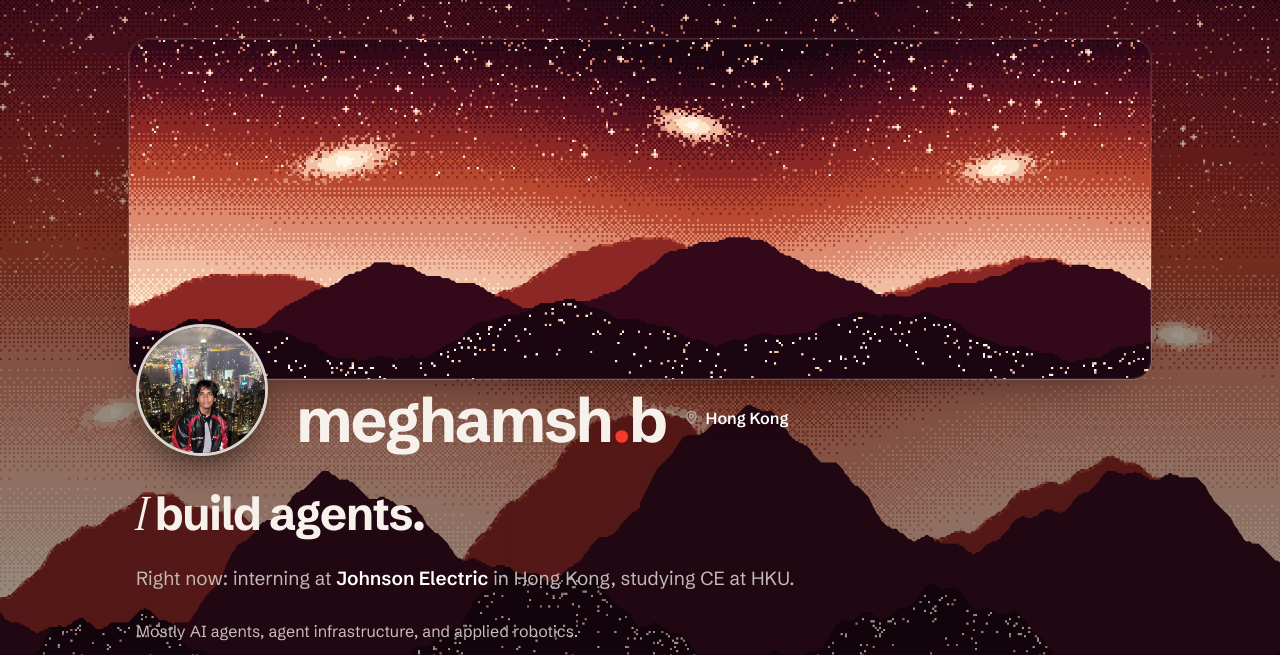
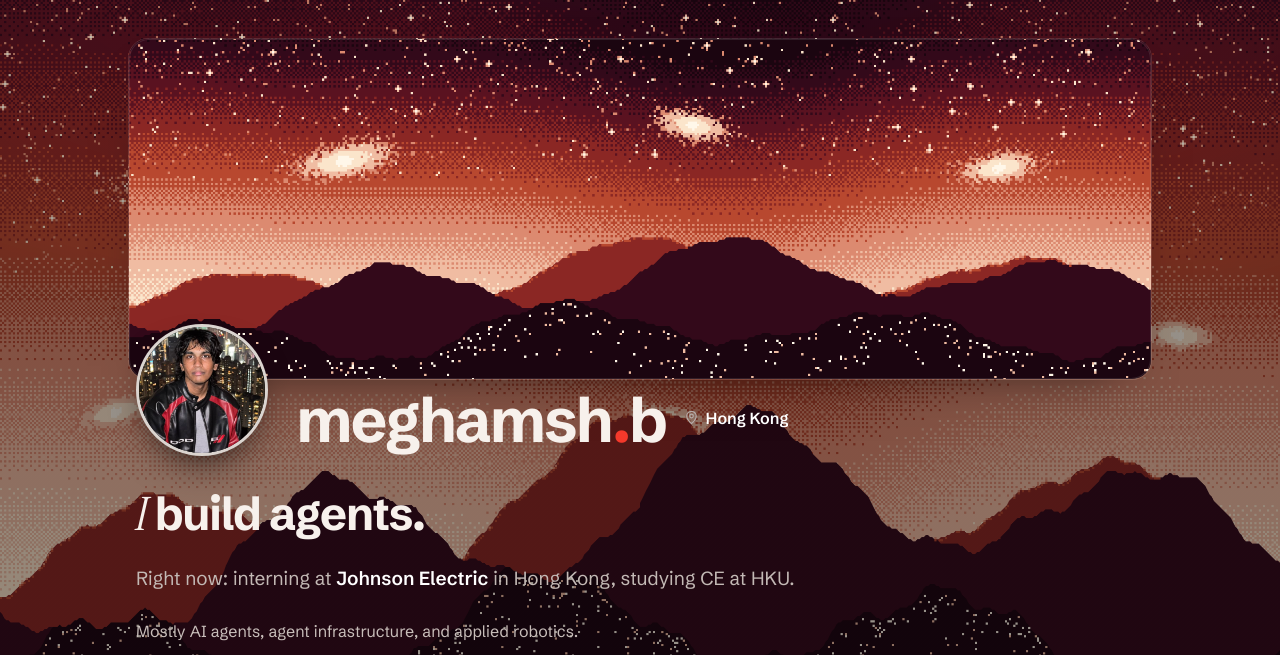
Before and after one commit to meghamshb2006/pf2, a plain HTML site: page About.dc.html in a window 1280 px wide. Shown: the part 57-712 px from the top of the page. Drawn offline with nearby package versions, Linux system fonts and the light colour scheme; no server answers.

Commit message:
Use head-and-shoulders crop for profile photo
Co-Authored-By: Claude Opus 4.8 <noreply@anthropic.com>
Claude-Session: https://claude.ai/code/session_012VtTA8ZuvYcs9FXvBtP6ni

```diff
--- a/About.dc.html
+++ b/About.dc.html
@@ -69,7 +69,7 @@
     </div>
 
     <div style="display:grid;grid-template-columns:132px 1fr;gap:28px;align-items:end;margin-top:-56px;position:relative;z-index:2;padding:0 8px;">
-      <img src="assets/headshot.png" alt="Meghamsh Balantrapu" style="width:132px;height:132px;border-radius:999px;object-fit:cover;background:#141414;border:3px solid rgba(241,234,229,0.9);box-shadow:0 18px 40px -18px rgba(0,0,0,0.9);" />
+      <img src="assets/headshot-v2.png" alt="Meghamsh Balantrapu" style="width:132px;height:132px;border-radius:999px;object-fit:cover;background:#141414;border:3px solid rgba(241,234,229,0.9);box-shadow:0 18px 40px -18px rgba(0,0,0,0.9);" />
       <div style="padding-bottom:6px;display:flex;align-items:center;gap:18px;flex-wrap:wrap;">
         <h1 style="margin:0;font-weight:700;font-size:62px;line-height:0.95;letter-spacing:-0.035em;color:#F7F1EC;">meghamsh<span style="color:#F5392B;">.</span>b</h1>
         <span style="display:inline-flex;align-items:center;gap:7px;font-size:16px;color:#B6ACA9;padding-bottom:6px;">
```
Also changed, not shown: index.html (+1 -1 lines), assets/headshot-v2.png (added).
